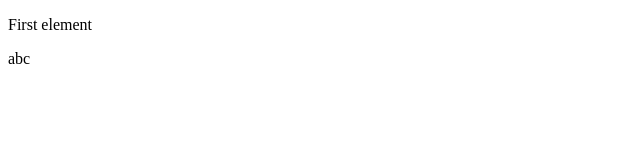
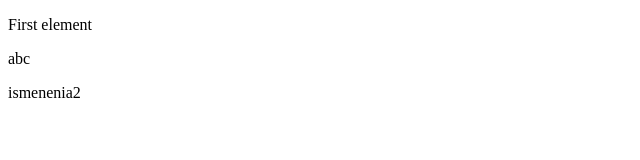
Before and after one commit to AlexanderMalchenko/vcs-skadi-practice, a plain HTML site: page index.html in a window 1280 px wide. Shown: the full height of the page, 0-640 px from the left. Drawn offline with Linux system fonts and the light colour scheme.

Commit message:
dobavil_ismenenia

```diff
--- a/index.html
+++ b/index.html
@@ -8,5 +8,6 @@
 <body>
     <p>First element</p>
     <p>abc</p>
+    <p>ismenenia2</p>
 </body>
 </html>
```
